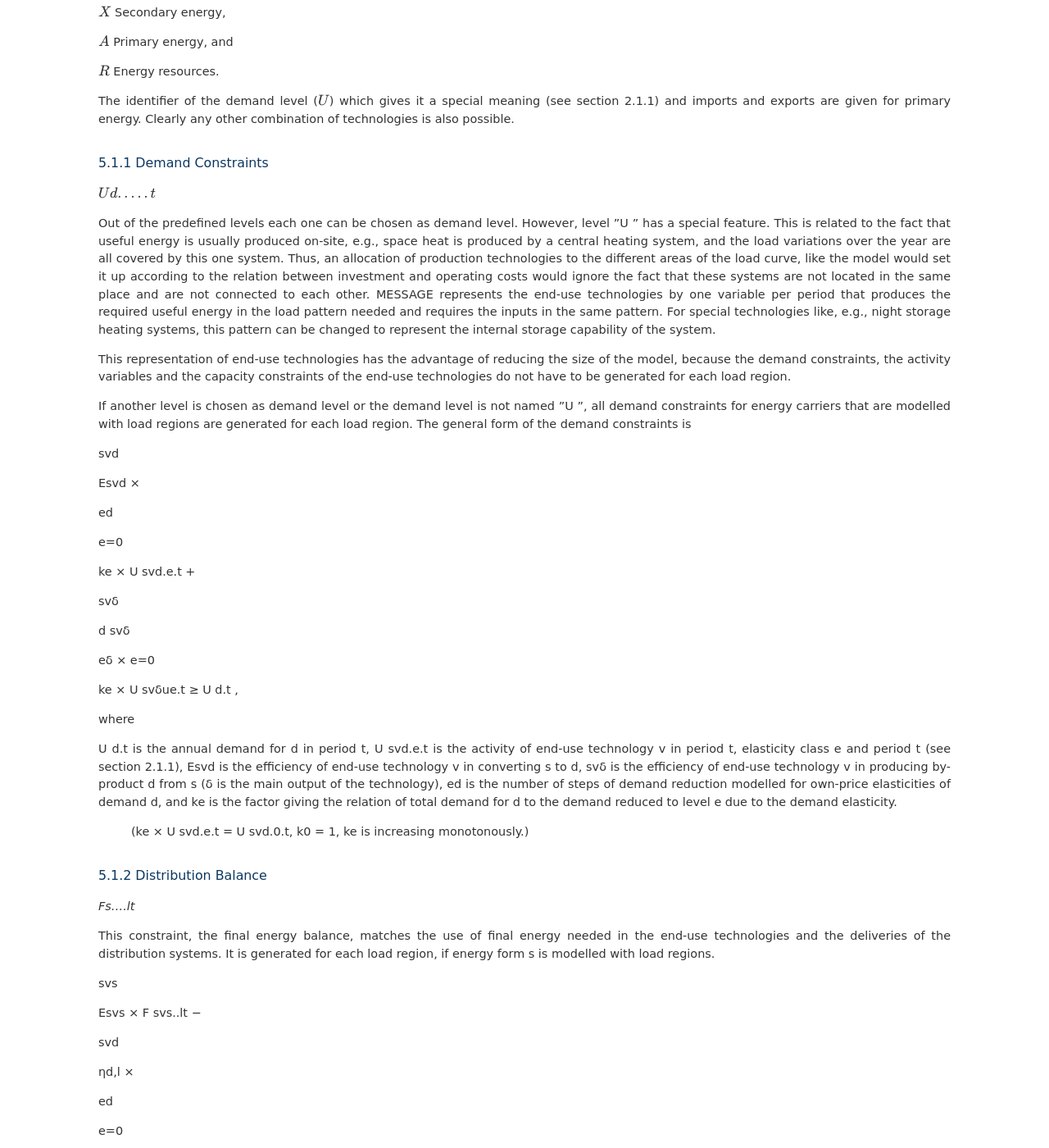
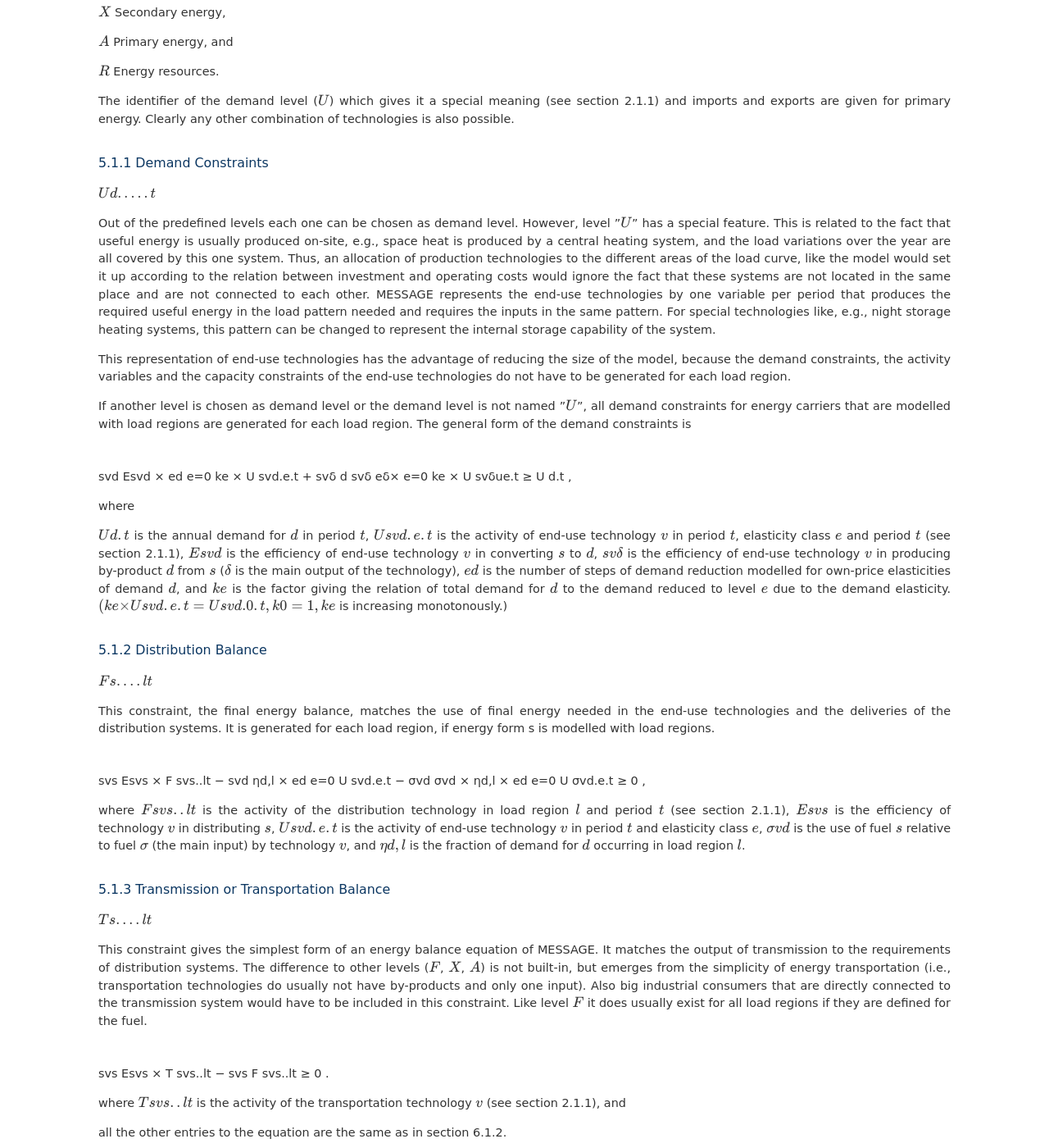
Before and after one commit to iiasa/message_doc, a Sphinx documentation site: the page built from source/message_globiom/annex/message/energy_flows.rst, in a window 1280 px wide and 1400 px high, scrolled down 510 px. Shown: the whole window at 82% size. Built offline with Sphinx 7.4.7, drawn with Linux system fonts in a browser that asks for light colours; pages that are not in the unit, such as notebooks, are missing from menus; some of the changed lines change nothing that is shown; some of the changed text lies outside the part shown.

Commit message:
Update energy_flows.rst

```diff
--- a/source/message_globiom/annex/message/energy_flows.rst
+++ b/source/message_globiom/annex/message/energy_flows.rst
@@ -30,107 +30,65 @@ The identifier of the demand level (:math:`U`) which gives it a special meaning
 
 :math:`Ud.....t`
 
-Out of the predefined  levels each one can be chosen as demand  level. However, level ”U ” has a special feature. This is related to the fact that useful energy is usually produced on-site, e.g., space heat is produced by a central heating system, and the load variations over the year are all covered by this one system. Thus, an allocation of production technologies to the different areas of the load curve, like the model would set it up according to the relation between investment and operating costs would ignore the fact that these systems are not located in the same place and are not connected to each other. MESSAGE represents the
+Out of the predefined  levels each one can be chosen as demand  level. However, level ”:math:`U`” has a special feature. This is related to the fact that useful energy is usually produced on-site, e.g., space heat is produced by a central heating system, and the load variations over the year are all covered by this one system. Thus, an allocation of production technologies to the different areas of the load curve, like the model would set it up according to the relation between investment and operating costs would ignore the fact that these systems are not located in the same place and are not connected to each other. MESSAGE represents the
 end-use technologies by one variable per period that produces the required useful energy in the load pattern needed and requires the inputs in the same pattern. For special technologies like, e.g., night storage heating systems, this pattern can be changed to represent the internal storage capability of the system.
 
 This representation of end-use technologies has the advantage of reducing the size of the model, because the demand constraints, the activity  variables and the capacity constraints of the end-use technologies do not have to be generated for each load region.
 
-If another level is chosen as demand  level or the demand level is not named ”U ”, all demand constraints for energy carriers that are modelled with load regions are generated for each load region. The general form of the demand constraints is
+If another level is chosen as demand  level or the demand level is not named ”:math:`U`”, all demand constraints for energy carriers that are modelled with load regions are generated for each load region. The general form of the demand constraints is
 
-svd
+.. math::
 
-Esvd ×
-
-ed
-
-e=0
-
-ke × U svd.e.t +
-
-svδ
-
-d svδ
-
-eδ
-×
-e=0
-
-ke × U svδue.t  ≥ U d.t ,
+svd Esvd × ed e=0 ke × U svd.e.t + svδ d svδ eδ× e=0 ke × U svδue.t  ≥ U d.t ,
 
 where
 
-U d.t        is the annual demand for d in period t,
-U svd.e.t	   is the activity of end-use technology v in period t, elasticity class e and period t (see section  2.1.1),
-Esvd	        is the efficiency of end-use technology v in converting s to d,
-svδ	         is the efficiency of end-use technology v in producing by-product d from s (δ is the main output of the technology),
-ed 	         is the number of steps of demand reduction modelled for own-price elasticities of demand d, and
-ke	          is the factor giving the relation of total demand for d to the demand reduced to level e due to the demand elasticity.
-             (ke  × U svd.e.t = U svd.0.t, k0  = 1, ke is increasing monotonously.)
+:math:`U d.t`       is the annual demand for :math:`d` in period :math:`t`,
+:math:`U svd.e.t`   is the activity of end-use technology :math:`v` in period :math:`t`, elasticity class :math:`e` and period :math:`t` (see section  2.1.1),
+:math:`Esvd`        is the efficiency of end-use technology :math:`v` in converting :math:`s` to :math:`d`,
+:math:`svδ`         is the efficiency of end-use technology :math:`v` in producing by-product :math:`d` from :math:`s` (:math:`δ` is the main output of the technology),
+:math:`ed`          is the number of steps of demand reduction modelled for own-price elasticities of demand :math:`d`, and
+:math:`ke`          is the factor giving the relation of total demand for :math:`d` to the demand reduced to level :math:`e` due to the demand elasticity. :math:`(ke  × U svd.e.t = U svd.0.t, k0  = 1, ke` is increasing monotonously.)
 
 5.1.2 	Distribution Balance
 ~~~~~~~~~~~~~~~~~~~~~~~~~~
 
-*Fs....lt*
+:math:`Fs....lt`
 
 This constraint, the final energy balance, matches the use of final energy needed in the
 end-use technologies and the deliveries of the distribution systems. It is generated for each load region, if energy form s is modelled with load regions.
 
-svs
+.. math::
 
-Esvs   × F svs..lt  −
-
-svd
-
-ηd,l  ×
-
-ed
-
-e=0
-
-U svd.e.t −
-
-σvd
-
-σvd  × ηd,l  ×
-
-ed
-
-e=0
-
-U σvd.e.t ≥ 0 ,
-
+svs Esvs   × F svs..lt  − svd ηd,l  × ed e=0 U svd.e.t − σvd σvd  × ηd,l  × ed e=0 U σvd.e.t ≥ 0 ,
 
 where
-F svs..lt    is the activity of the distribution technology in load region l and period t (see section 2.1.1),
-Esvs	        is the efficiency of technology v in distributing s,
-U svd.e.t	   is the activity of end-use technology v in period t and elasticity class e,
-σvd	         is the use of fuel s relative to fuel σ (the main input) by technology v, and
-ηd,l 	       is the fraction of demand for d occurring in load region l.
+:math:`F svs..lt`   is the activity of the distribution technology in load region :math:`l` and period :math:`t` (see section 2.1.1),
+:math:`Esvs`        is the efficiency of technology :math:`v` in distributing :math:`s`,
+:math:`U svd.e.t`   is the activity of end-use technology :math:`v` in period :math:`t` and elasticity class :math:`e`,
+:math:`σvd`         is the use of fuel :math:`s` relative to fuel :math:`σ` (the main input) by technology :math:`v`, and
+:math:`ηd,l`	       is the fraction of demand for :math:`d` occurring in load region :math:`l`.
 
 5.1.3 	Transmission or Transportation Balance
 ~~~~~~~~~~~~~~~~~~~~~~~~~~~~~~~~~~~~~~~~~~~~
 
-*Ts....lt*
+:math:`Ts....lt`
 
-This constraint gives the simplest form of an energy balance equation of MESSAGE. It matches the output of transmission to the requirements of distribution systems. The difference to other levels (F, X, A) is not built-in,  but emerges from the simplicity of energy transportation (i.e., transportation technologies do usually not have by-products and only one input).  Also big industrial consumers that are directly connected to the transmission system would have to be included in this constraint. Like level F it does usually exist for all load regions if they are defined for the fuel.
+This constraint gives the simplest form of an energy balance equation of MESSAGE. It matches the output of transmission to the requirements of distribution systems. The difference to other levels (:math:`F`, :math:`X`, :math:`A`) is not built-in,  but emerges from the simplicity of energy transportation (i.e., transportation technologies do usually not have by-products and only one input).  Also big industrial consumers that are directly connected to the transmission system would have to be included in this constraint. Like level :math:`F` it does usually exist for all load regions if they are defined for the fuel.
 
-svs
+.. math::
 
-Esvs   × T svs..lt  −
-
-svs
-
-F svs..lt  ≥ 0 .
+svs Esvs   × T svs..lt  − svs F svs..lt  ≥ 0 .
 
 where
-T svs..lt	   is the activity of the transportation technology v (see section  2.1.1), and
+:math:`T svs..lt`   is the activity of the transportation technology :math:`v` (see section  2.1.1), and
 
 all the other entries to the equation are the same as in section 6.1.2.
 
 5.1.4 	Central  Conversion Balance
 ~~~~~~~~~~~~~~~~~~~~~~~~~~~~~~~~~~
 
-*Xs....lt*
+:math:`Xs....lt`
 
 In principle the secondary energy balance is built up in the same way as the two previous ones (sections 6.1.2 and 6.1.3). It matches the production of central conversion technologies to the requirements of the transmission  systems. Secondary energy imports and exports of secondary energy are usually assigned to level X .
 
```
